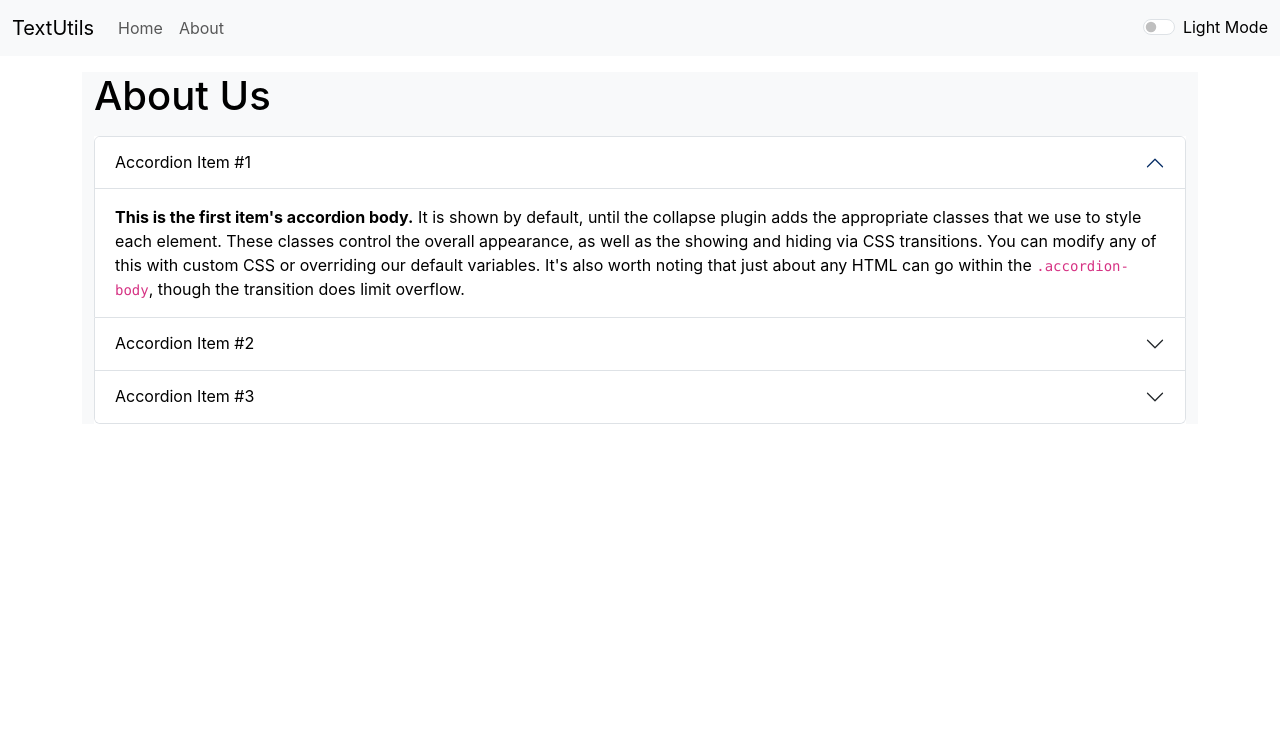
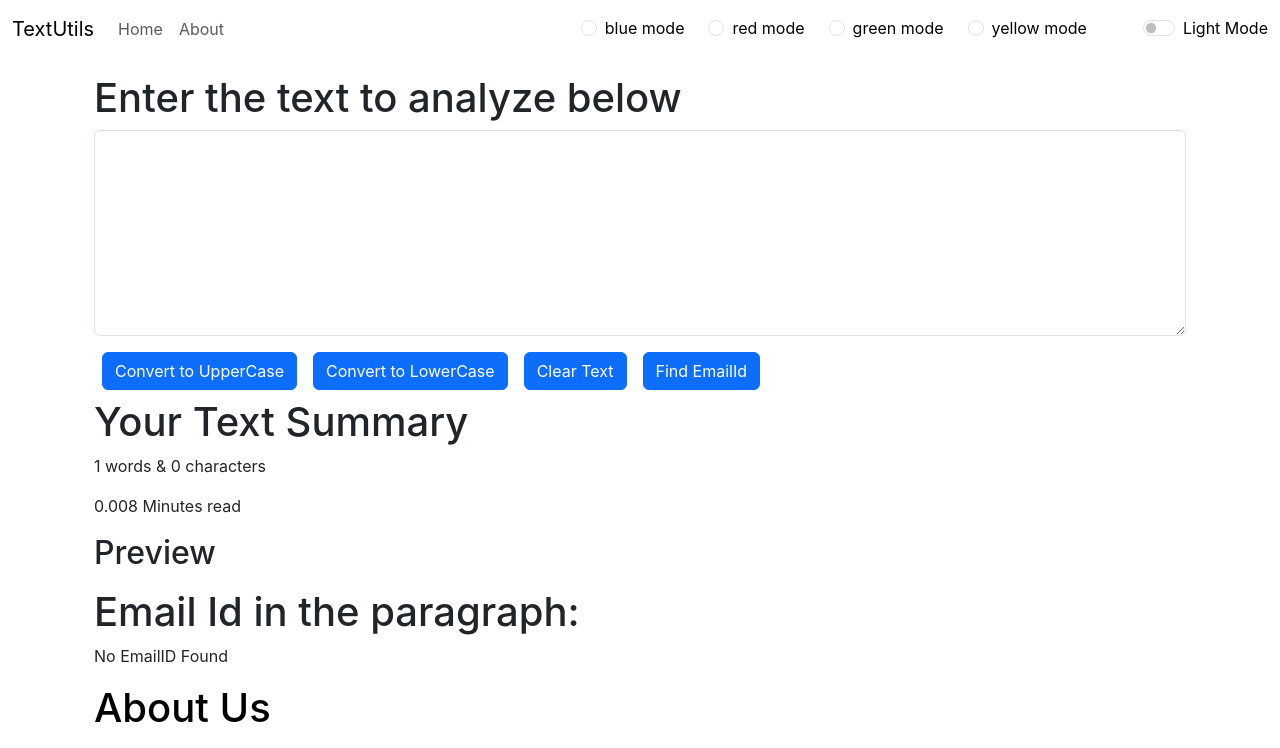
Before and after one commit to happygetgit/react-my-app, a React (Create React App) app: page / in a window 1280 px wide. Shown: the top 748 px of the page. Built offline with nearby package versions, Linux system fonts and the light colour scheme.

Commit message:
completed task Excercise 2: Adding custom theme to textutils

```diff
--- a/src/App.js
+++ b/src/App.js
@@ -1,9 +1,10 @@
 // import logo from "./logo.svg";
 import "./App.css";
 import Navbar from "./components/Navbar";
-//import TextForm from "./components/TextForm";
+import TextForm from "./components/TextForm";
 import About from "./components/About";
 import React, { useState } from "react";
+import Alert from "./components/Alert";
 
 function App() {
   const [modetext, setmodeText] = useState("Light Mode");
@@ -12,7 +13,11 @@ function App() {
     backgroundColor: "white",
   });
 
-  const [mode, setMode] = useState("light");
+  const [mode, setMode] = useState("");
+  const [alert, setAlert] = useState(null);
+  const [selectedOption, setSelectedOption] = useState(""); // State for selected radio button
+  const [bgcolors, selectedbg] = useState(["blue", "red", "green", "yellow"]);
+
   const toggleMode = () => {
     if (mode === "dark") {
       setMyStyle({
@@ -20,8 +25,10 @@ function App() {
         backgroundColor: "white",
       });
       document.body.style.backgroundColor = "white";
+      showAlert("light mode enabled", "success");
       setmodeText("Light Mode");
       setMode("light");
+      setSelectedOption("");
     } else {
       setMyStyle({
         color: "white",
@@ -29,8 +36,10 @@ function App() {
         border: "1px solid white",
       });
       document.body.style.backgroundColor = "#495057";
+      showAlert("dark mode enabled", "success");
       setmodeText("Dark Mode");
       setMode("dark");
+      setSelectedOption("");
     }
   };
 
@@ -39,6 +48,41 @@ function App() {
       setmodeText("Enable Light Mode");
     } else {
       setmodeText("Enable Dark Mode");
+    }
+  };
+
+  const showAlert = (message, type) => {
+    setAlert({
+      msg: message,
+      type: type,
+    });
+    setTimeout(() => {
+      setAlert(null);
+    }, 3000);
+  };
+
+  const selectedMode = (modevalue) => {
+    setMode(modevalue);
+    setSelectedOption(modevalue);
+    let newMode = bgcolors.includes(modevalue);
+    if (newMode) {
+      setMyStyle({
+        color: "black",
+        backgroundColor: modevalue,
+      });
+      document.body.style.backgroundColor = `${modevalue}`;
+      showAlert(`${modevalue} mode enabled`, "success");
+      setmodeText("Light Mode");
+    } else {
+      setMyStyle({
+        color: "black",
+        backgroundColor: "white",
+      });
+      document.body.style.backgroundColor = "white";
+      showAlert("light mode enabled", "success");
+      setmodeText("Light Mode");
+      setMode("light");
+      setSelectedOption("");
     }
   };
 
@@ -53,9 +97,16 @@ function App() {
         myStyle={myStyle}
         modeText={modetext}
         toggleStyle={toggleStyle}
+        selected={selectedOption}
+        selectedMode={selectedMode}
+        bgcolors={bgcolors}
       />
+      <Alert alert={alert} />
       <div className="container my-3">
-        {/* <TextForm heading="Enter the text to analyze below" /> */}
+        <TextForm
+          heading="Enter the text to analyze below"
+          showAlert={showAlert}
+        />
         <About
           mode={mode}
           toggleMode={toggleMode}
--- /dev/null
+++ b/src/components/Alert.js
@@ -0,0 +1,25 @@
+import React from "react";
+
+export default function Alert(props) {
+  const capitalize = (word) => {
+    const lower = word.toLowerCase();
+    return lower.charAt(0).toUpperCase() + lower.slice(1);
+  };
+  return (
+    props.alert && (
+      <div
+        className={`alert alert-warning alert-dismissible fade show alertBar`}
+        role="alert"
+      >
+        <strong>{capitalize(props.alert.type)}</strong>:{" "}
+        {capitalize(props.alert.msg)}
+        {/* <button
+          type="button"
+          className="btn-close"
+          data-bs-dismiss="alert"
+          aria-label="Close"
+        ></button> */}
+      </div>
+    )
+  );
+}
--- a/src/components/Navbar.js
+++ b/src/components/Navbar.js
@@ -34,6 +34,87 @@ export default function Navbar(props) {
               </a>
             </li>
           </ul>
+          <div
+            className="form-check btn-group p-2"
+            role="group"
+            aria-label="Basic radio toggle button group"
+          >
+            <input
+              className="form-check-input "
+              type="radio"
+              name="flexRadioDefault"
+              id="flexRadioDefault1"
+              value={props.bgcolors[0]}
+              checked={props.selected === props.bgcolors[0]}
+              onChange={(e) => {
+                props.selectedMode(e.target.value);
+              }}
+            />
+            <label
+              className="form-check-label ms-2 me-5 "
+              htmlFor="flexRadioDefault1"
+              style={{ color: props.myStyle.color }}
+            >
+              {props.bgcolors[0]} mode
+            </label>
+
+            <input
+              className="form-check-input"
+              type="radio"
+              name="flexRadioDefault"
+              id="flexRadioDefault2"
+              value={props.bgcolors[1]}
+              checked={props.selected === props.bgcolors[1]}
+              onChange={(e) => {
+                props.selectedMode(e.target.value);
+              }}
+            />
+            <label
+              className="form-check-label ms-2 me-5"
+              htmlFor="flexRadioDefault2"
+              style={{ color: props.myStyle.color }}
+            >
+              {props.bgcolors[1]} mode
+            </label>
+
+            <input
+              className="form-check-input "
+              type="radio"
+              name="flexRadioDefault"
+              id="flexRadioDefault1"
+              value={props.bgcolors[2]}
+              checked={props.selected === props.bgcolors[2]}
+              onChange={(e) => {
+                props.selectedMode(e.target.value);
+              }}
+            />
+            <label
+              className="form-check-label ms-2 me-5 "
+              htmlFor="flexRadioDefault1"
+              style={{ color: props.myStyle.color }}
+            >
+              {props.bgcolors[2]} mode
+            </label>
+
+            <input
+              className="form-check-input "
+              type="radio"
+              name="flexRadioDefault"
+              id="flexRadioDefault1"
+              value={props.bgcolors[3]}
+              checked={props.selected === props.bgcolors[3]}
+              onChange={(e) => {
+                props.selectedMode(e.target.value);
+              }}
+            />
+            <label
+              className="form-check-label ms-2 me-5 "
+              htmlFor="flexRadioDefault1"
+              style={{ color: props.myStyle.color }}
+            >
+              {props.bgcolors[3]} mode
+            </label>
+          </div>
           <div className={`form-check form-switch text-${props.myStyle}`}>
             <input
               className="form-check-input"
--- a/src/components/TextForm.js
+++ b/src/components/TextForm.js
@@ -7,12 +7,22 @@ export default function TextForm(props) {
     console.log("Uppercase was clicked");
     let newText = text.toUpperCase();
     setText(newText);
+    if (text === "") {
+      props.showAlert("Enter the text", "Warning");
+    } else {
+      props.showAlert("Converted to Uppercase", "Success");
+    }
   };
 
   const handlelowClick = () => {
     console.log("LowerCase was clicked");
     let newText = text.toLowerCase();
     setText(newText);
+    if (text === "") {
+      props.showAlert("Enter the text", "Warning");
+    } else {
+      props.showAlert("Converted to lowercase", "Success");
+    }
   };
 
   const handleclearClick = () => {
@@ -40,9 +50,7 @@ export default function TextForm(props) {
       <div className="container">
         <h1>{props.heading}</h1>
         <div className="mb-3">
-          <label htmlFor="myBox" className="form-label">
-            Email textarea
-          </label>
+          {/* <label htmlFor="myBox" className="form-label"></label> */}
           <textarea
             className="form-control"
             id="myBox"
```
